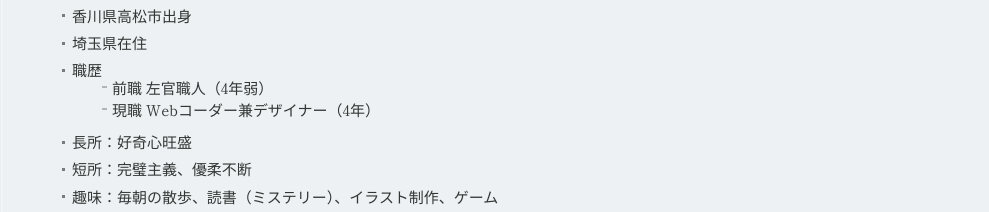
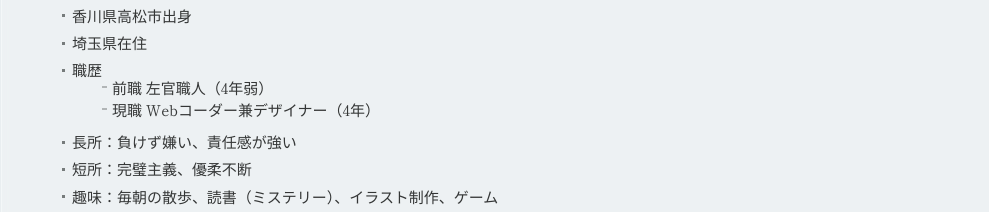
Before and after one commit to hayamin1111/portfolio2023, a website built with Vite: page src/index.html in a window 1280 px wide. Shown: the part 1023-1235 px from the top of the page, without its empty margins (19-1008 px from the left). Built offline with nearby package versions, Linux system fonts and the light colour scheme; animation ran at ten frames a second; a web font is replaced by a local one.

Commit message:
modify text

```diff
--- a/src/index.html
+++ b/src/index.html
@@ -32,7 +32,7 @@
             </li>
           </ul>
           <ul class="list">
-            <li class="list__item">長所：好奇心旺盛</li>
+            <li class="list__item">長所：負けず嫌い、責任感が強い</li>
             <li class="list__item">短所：完璧主義、優柔不断</li>
             <li class="list__item">趣味：毎朝の散歩、読書（ミステリー）、イラスト制作、ゲーム</li>
             <li class="list__item">最近成し遂げたこと：半年で5キロのダイエットに成功（継続中）</li>
```
